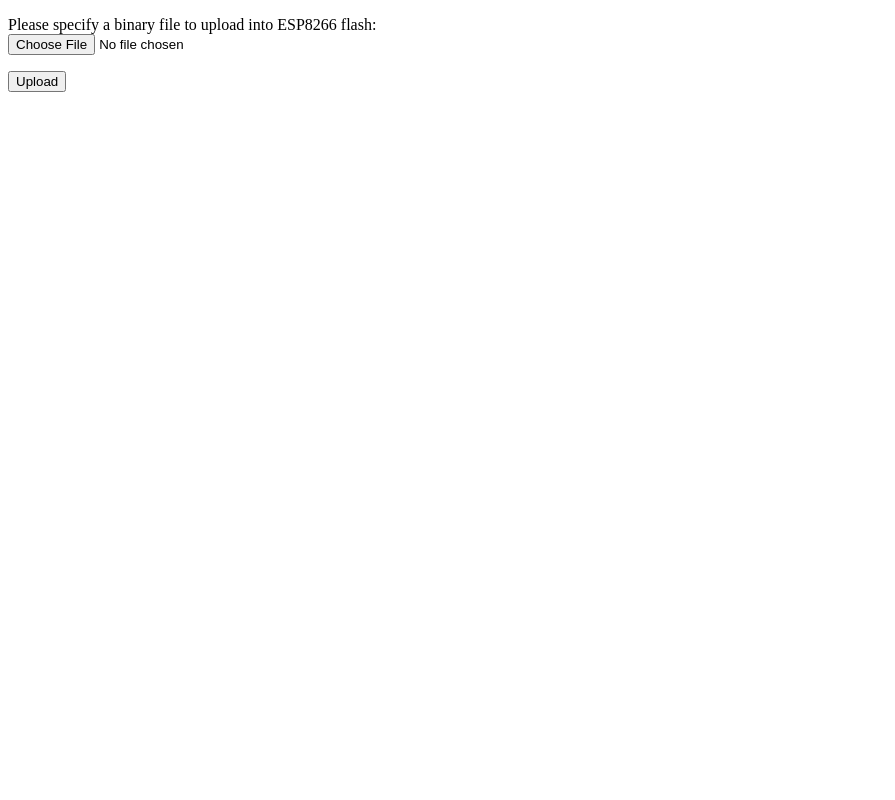
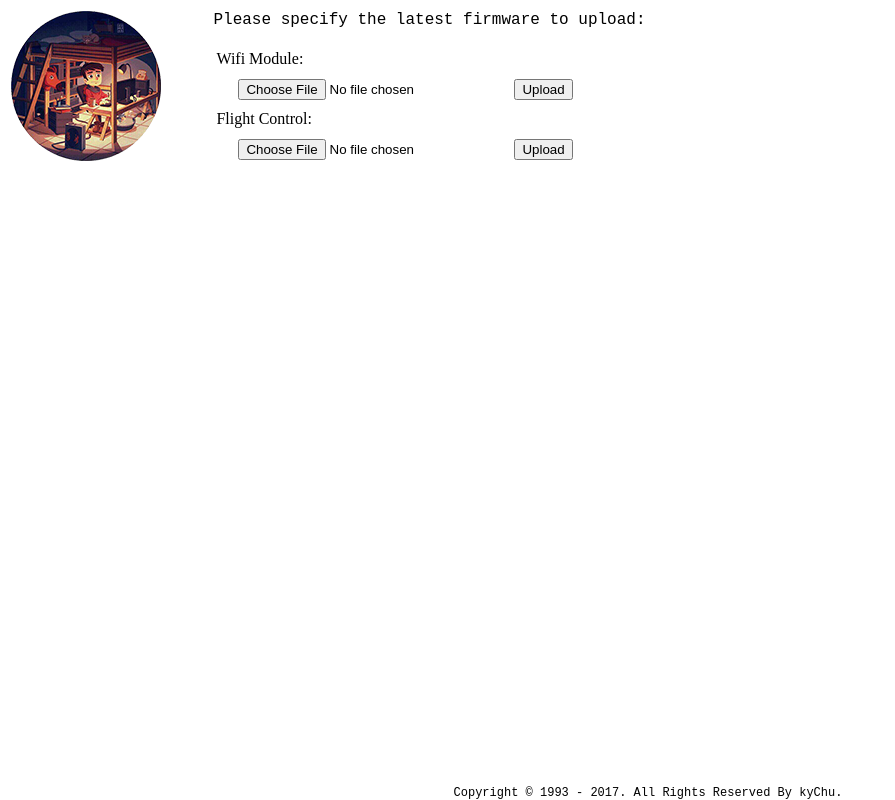
Before and after one commit to WSCKY/HTMLDemo, a plain HTML site: page Embed_8266/upload.html in a window 1280 px wide. Shown: the whole page, without its empty margins (0-895 px from the left). Drawn offline with Linux system fonts and the light colour scheme.

Commit message:
update at 2017/9/26

```diff
--- a/Embed_8266/upload.html
+++ b/Embed_8266/upload.html
@@ -1,18 +1,42 @@
-<!DOCTYPE html>
 <html>
 <head>
-<meta http-equiv="content-type" content="text/html; charset=windows-1250" />
-<title>ESP8266 IAP using HTTP</title>
+ <meta http-equiv="content-type" content="text/html; charset=windows-1250" />
+ <title>Firmware Upgrade</title>
+ <link rel="shortcut icon" href="/img/header.ico" type="image/x-icon" />
+ <style type="text/css">
+  .main{padding-bottom:20px;}
+  .footer{position:absolute;text-align:center;font-size:12px;font-family:"courier new";bottom:0px;width:100%;}
+ </style>
 </head>
 <body>
-<form action="upload.cgi" enctype="mulipart/form-data" method="post">
-<p>
-Please specify a binary file to upload into ESP8266 flash:<br />
-<input name="datafile" type="file" size="40" />
-</p>
-<div>
-<input type="submit" value="Upload" />
-</div>
-</form>
+ <table width="100%">
+ <tr valign="top">
+  <td width="150" height="150">
+   <a href="https://github.com/WSCKY/"><img src="/img/header.png" border="0" alt="WSCKY logo" title="WSCKY"></a>
+  </td>
+  <td width="800">
+  <table><tr>
+  <p><font size="3" face="courier new">Please specify the latest firmware to upload:</font></p></tr><tr>
+  <td><table cellspacing="5">
+  <form action="/upgrade/wifi.cgi" enctype="mulipart/form-data" method="post">
+   <tr>Wifi Module:</tr>
+   <tr>
+    <td> &nbsp &nbsp <input name="datafile" type="file" size="40" /></td><td> &nbsp &nbsp <input type="submit" value="Upload" /></td>
+   </tr>
+   </table>
+  </form></td></tr><tr>
+  <td><table cellspacing="5">
+  <form action="/upgrade/fc.cgi" enctype="mulipart/form-data" method="post">
+   <tr>Flight Control:</tr>
+   <tr>
+    <td> &nbsp &nbsp <input name="datafile" type="file" size="40" /></td><td> &nbsp &nbsp <input type="submit" value="Upload" /></td>
+   </tr>
+   </table>
+  </form></td></tr>
+  </table>
+  </td>
+ </tr>
+ </table>
+ <div class="footer">Copyright &copy 1993 - 2017. All Rights Reserved By kyChu.</div>
 </body>
 </html>
```
Also changed, not shown: Embed_8266/404.html (+20 -16 lines), Embed_8266/index.html (+2 -3 lines), Embed_8266/img/logo.ico (renamed from Embed_8266/img/header.ico).
